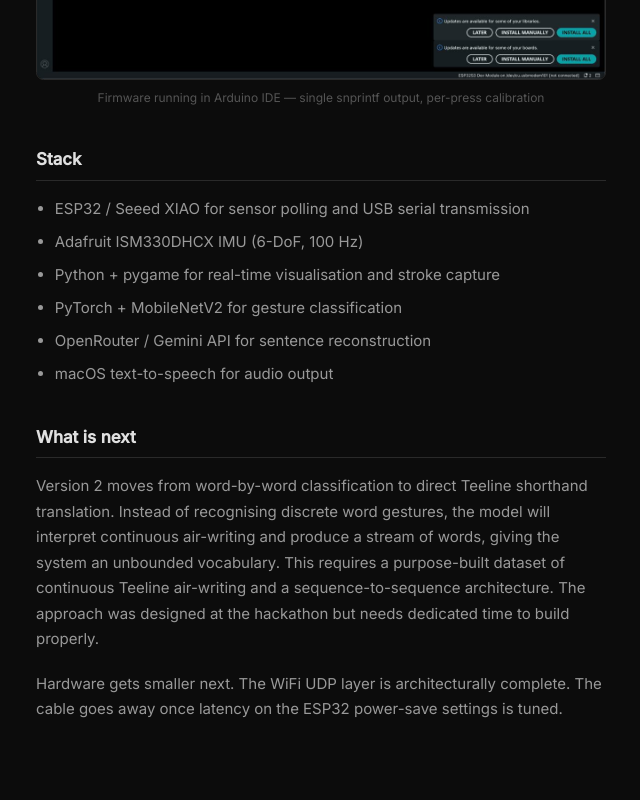
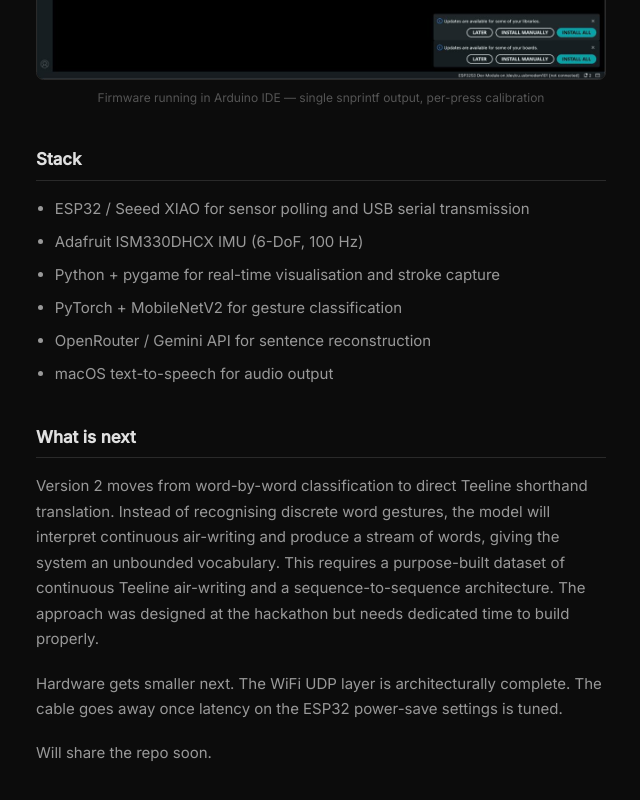
Before and after one commit to Affan-sajid/affan-site, a React (Vite) app: page /projects/airtalk in a window 1280 px wide. Shown: the part 6117-6917 px from the top of the page, without its empty margins (319-959 px from the left). Built offline with nearby package versions, Linux system fonts and the light colour scheme.

Commit message:
Remove GitHub link, add repo coming soon note

```diff
--- a/src/data/dummy.js
+++ b/src/data/dummy.js
@@ -69,7 +69,6 @@
       'Gesture-powered assistive communication. Draw words in the air with a wand-shaped device, and it translates them into spoken sentences in real time using IMU sensors, a CNN classifier, and an LLM.',
     created: 'Apr 2026',
     tags: ['Python', 'PyTorch', 'Arduino', 'ML', 'Assistive Tech'],
-    github: 'https://github.com/Affan-sajid/airtalk',
     status: 'shipped',
     content: `## What it is
 
@@ -174,6 +173,8 @@
 designed at the hackathon but needs dedicated time to build properly.
 
 Hardware gets smaller next. The WiFi UDP layer is architecturally complete. The cable goes away
-once latency on the ESP32 power-save settings is tuned.`,
+once latency on the ESP32 power-save settings is tuned.
+
+Will share the repo soon.`,
   },
 ];
```
